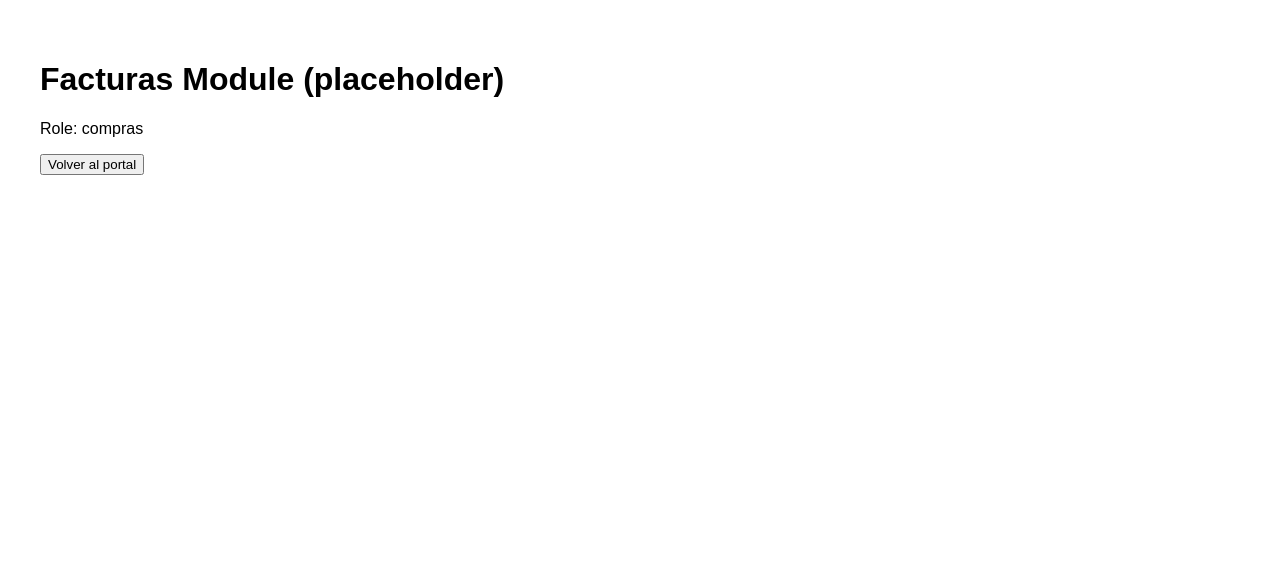
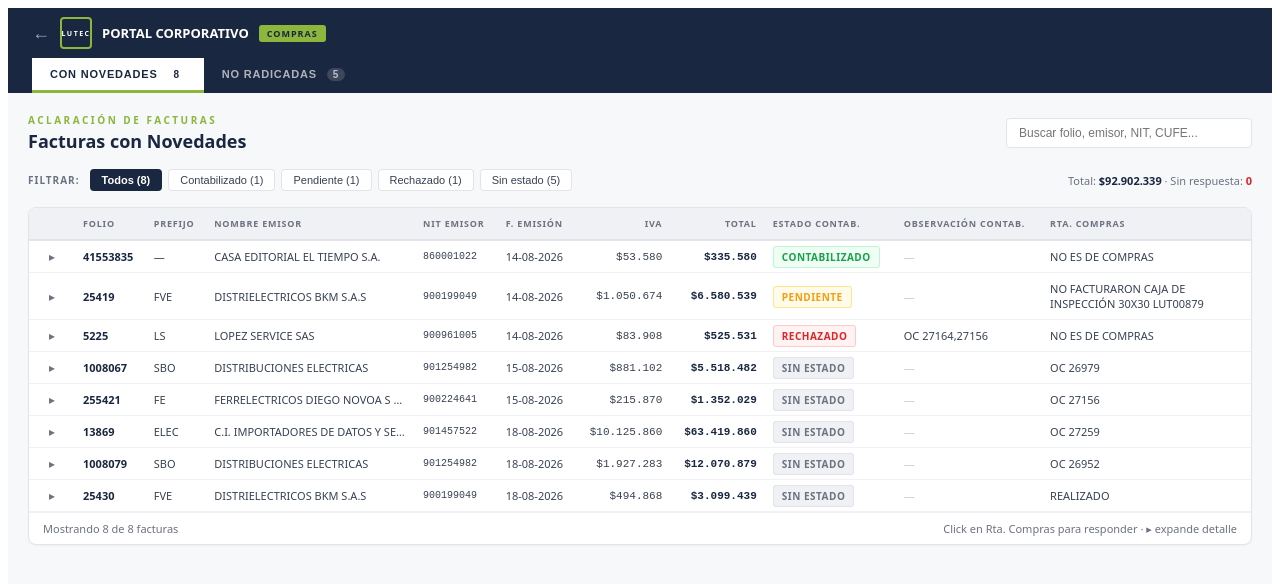
Before and after one commit to licitacioneslutec-cloud/CENTRAL-LUTEC, a React (Vite) app: page / in a window 1280 px wide. Both pictures are taken after a click on the button 1002 px from the left and 670 px from the top of the page. Shown: the top 584 px of the page. Built offline with nearby package versions, Linux system fonts and the light colour scheme.

Commit message:
feat: add FacturasModule container with tabs and filters
Wires SearchBar, FilterChips, StatsBar and FacturasTable together
behind a new useFilters hook, and swaps App.jsx over from the
placeholder to the real module.

```diff
--- a/src/App.jsx
+++ b/src/App.jsx
@@ -1,20 +1,13 @@
 import { useState } from "react";
 import Portal from "./components/Portal";
+import FacturasModule from "./components/FacturasModule";
 
-// TODO: replace placeholder with real component once it exists:
-//   import FacturasModule from "./components/FacturasModule";
 export default function App() {
   const [view, setView] = useState("portal");
   const [role, setRole] = useState(null);
 
   if (view === "facturas") {
-    return (
-      <div style={{ padding: "2rem", fontFamily: "sans-serif" }}>
-        <h1>Facturas Module (placeholder)</h1>
-        <p>Role: {role ?? "none"}</p>
-        <button onClick={() => setView("portal")}>Volver al portal</button>
-      </div>
-    );
+    return <FacturasModule role={role} onBack={() => setView("portal")} />;
   }
 
   return (
--- /dev/null
+++ b/src/components/FacturasModule.jsx
@@ -0,0 +1,153 @@
+import { useState } from "react";
+import { C, SAMPLE_NOVEDADES, SAMPLE_NO_RADICADAS } from "../constants";
+import { useFilters } from "../hooks/useFilters";
+import SearchBar from "./SearchBar";
+import FilterChips from "./FilterChips";
+import StatsBar from "./StatsBar";
+import FacturasTable from "./FacturasTable";
+
+const tabBtn = (active) => ({
+  padding: "10px 18px",
+  fontSize: 11,
+  fontWeight: 600,
+  letterSpacing: 0.8,
+  textTransform: "uppercase",
+  cursor: "pointer",
+  border: "none",
+  background: active ? C.white : "transparent",
+  color: active ? C.navy : "rgba(255,255,255,.65)",
+  borderBottom: active ? `3px solid ${C.accent}` : "3px solid transparent",
+});
+
+const tabCount = {
+  background: "rgba(255,255,255,.15)",
+  fontSize: 10,
+  padding: "1px 6px",
+  borderRadius: 8,
+  marginLeft: 6,
+};
+
+// ─── Facturas module: tabs, search/filters, stats and table for a given role ───
+export default function FacturasModule({ role, onBack }) {
+  const isCont = role === "contabilidad";
+  const [tab, setTab] = useState("novedades");
+  const [novedades, setNovedades] = useState(SAMPLE_NOVEDADES);
+  const [noRad, setNoRad] = useState(SAMPLE_NO_RADICADAS);
+
+  const data = tab === "novedades" ? novedades : noRad;
+  const setData = tab === "novedades" ? setNovedades : setNoRad;
+
+  const { filtered, search, setSearch, filtroEstado, setFiltroEstado, stats } = useFilters(data);
+
+  const handleUpdate = (id, key, value) => {
+    setData((prev) => prev.map((r) => (r.id === id ? { ...r, [key]: value } : r)));
+  };
+
+  return (
+    <div style={{ minHeight: "100vh", background: C.off, fontFamily: "system-ui,-apple-system,sans-serif" }}>
+      <header style={{ background: C.navy, padding: "0 24px" }}>
+        <div style={{ display: "flex", alignItems: "center", justifyContent: "space-between", height: 50 }}>
+          <div style={{ display: "flex", alignItems: "center", gap: 10 }}>
+            <button
+              onClick={onBack}
+              style={{ background: "none", border: "none", color: "rgba(255,255,255,.6)", cursor: "pointer", fontSize: 18, padding: 0 }}
+            >
+              ←
+            </button>
+            <div
+              style={{
+                width: 28,
+                height: 28,
+                border: `2px solid ${C.accent}`,
+                borderRadius: 4,
+                display: "flex",
+                alignItems: "center",
+                justifyContent: "center",
+              }}
+            >
+              <span style={{ color: C.white, fontSize: 7, fontWeight: 700, letterSpacing: 1.5 }}>LUTEC</span>
+            </div>
+            <span style={{ color: C.white, fontSize: 13, fontWeight: 600 }}>PORTAL CORPORATIVO</span>
+            <div
+              style={{
+                background: C.accent,
+                color: C.navy,
+                fontSize: 9,
+                fontWeight: 700,
+                letterSpacing: 1,
+                padding: "2px 8px",
+                borderRadius: 3,
+                textTransform: "uppercase",
+              }}
+            >
+              {role}
+            </div>
+          </div>
+        </div>
+        <div style={{ display: "flex" }}>
+          <button style={tabBtn(tab === "novedades")} onClick={() => setTab("novedades")}>
+            Con novedades <span style={tabCount}>{novedades.length}</span>
+          </button>
+          <button style={tabBtn(tab === "noRadicadas")} onClick={() => setTab("noRadicadas")}>
+            No radicadas <span style={tabCount}>{noRad.length}</span>
+          </button>
+        </div>
+      </header>
+
+      <div style={{ maxWidth: 1320, margin: "0 auto", padding: "20px 20px" }}>
+        <div style={{ display: "flex", alignItems: "center", justifyContent: "space-between", marginBottom: 16, flexWrap: "wrap", gap: 10 }}>
+          <div>
+            <div style={{ color: C.accent, fontSize: 10, fontWeight: 600, letterSpacing: 2.5, textTransform: "uppercase" }}>
+              Aclaración de facturas
+            </div>
+            <h1 style={{ fontSize: 18, fontWeight: 700, color: C.navy, margin: "2px 0 0" }}>
+              {tab === "novedades" ? "Facturas con Novedades" : "Facturas No Radicadas"}
+            </h1>
+          </div>
+          <div style={{ display: "flex", gap: 8, alignItems: "center" }}>
+            <SearchBar search={search} setSearch={setSearch} />
+            {isCont && (
+              <>
+                <button
+                  style={{
+                    background: C.white,
+                    border: `1px solid ${C.g200}`,
+                    fontSize: 11,
+                    fontWeight: 600,
+                    padding: "7px 12px",
+                    borderRadius: 4,
+                    cursor: "pointer",
+                    color: C.navy,
+                  }}
+                >
+                  + Agregar
+                </button>
+                <button
+                  style={{
+                    background: C.accent,
+                    border: "none",
+                    color: C.white,
+                    fontSize: 11,
+                    fontWeight: 700,
+                    padding: "7px 14px",
+                    borderRadius: 4,
+                    cursor: "pointer",
+                  }}
+                >
+                  Cargar Excel
+                </button>
+              </>
+            )}
+          </div>
+        </div>
+
+        <div style={{ display: "flex", alignItems: "center", justifyContent: "space-between", marginBottom: 16, flexWrap: "wrap", gap: 10 }}>
+          <FilterChips filtroEstado={filtroEstado} setFiltroEstado={setFiltroEstado} stats={stats} />
+          <StatsBar stats={stats} />
+        </div>
+
+        <FacturasTable data={filtered} role={role} onUpdate={handleUpdate} totalCount={data.length} />
+      </div>
+    </div>
+  );
+}
--- /dev/null
+++ b/src/hooks/useFilters.js
@@ -0,0 +1,41 @@
+import { useMemo, useState } from "react";
+
+// ─── Filter + search state, plus derived stats, for a facturas dataset ───
+export function useFilters(data) {
+  const [search, setSearch] = useState("");
+  const [filtroEstado, setFiltroEstado] = useState("TODOS");
+
+  const filtered = useMemo(() => {
+    let d = data;
+    if (filtroEstado !== "TODOS") {
+      d = filtroEstado === "SIN ESTADO" ? d.filter((r) => !r.estado) : d.filter((r) => r.estado === filtroEstado);
+    }
+    if (search) {
+      const s = search.toLowerCase();
+      d = d.filter(
+        (r) =>
+          r.folio?.toLowerCase().includes(s) ||
+          r.nombreEmisor?.toLowerCase().includes(s) ||
+          r.cufe?.toLowerCase().includes(s) ||
+          r.rtaCompras?.toLowerCase().includes(s) ||
+          r.nitEmisor?.includes(s)
+      );
+    }
+    return d;
+  }, [data, search, filtroEstado]);
+
+  const stats = useMemo(
+    () => ({
+      total: data.length,
+      contabilizado: data.filter((r) => r.estado === "CONTABILIZADO").length,
+      pendiente: data.filter((r) => r.estado === "PENDIENTE").length,
+      rechazado: data.filter((r) => r.estado === "RECHAZADO").length,
+      sinEstado: data.filter((r) => !r.estado).length,
+      sinRta: data.filter((r) => !r.rtaCompras).length,
+      totalVal: data.reduce((s, r) => s + (r.total || 0), 0),
+    }),
+    [data]
+  );
+
+  return { filtered, search, setSearch, filtroEstado, setFiltroEstado, stats };
+}
```
